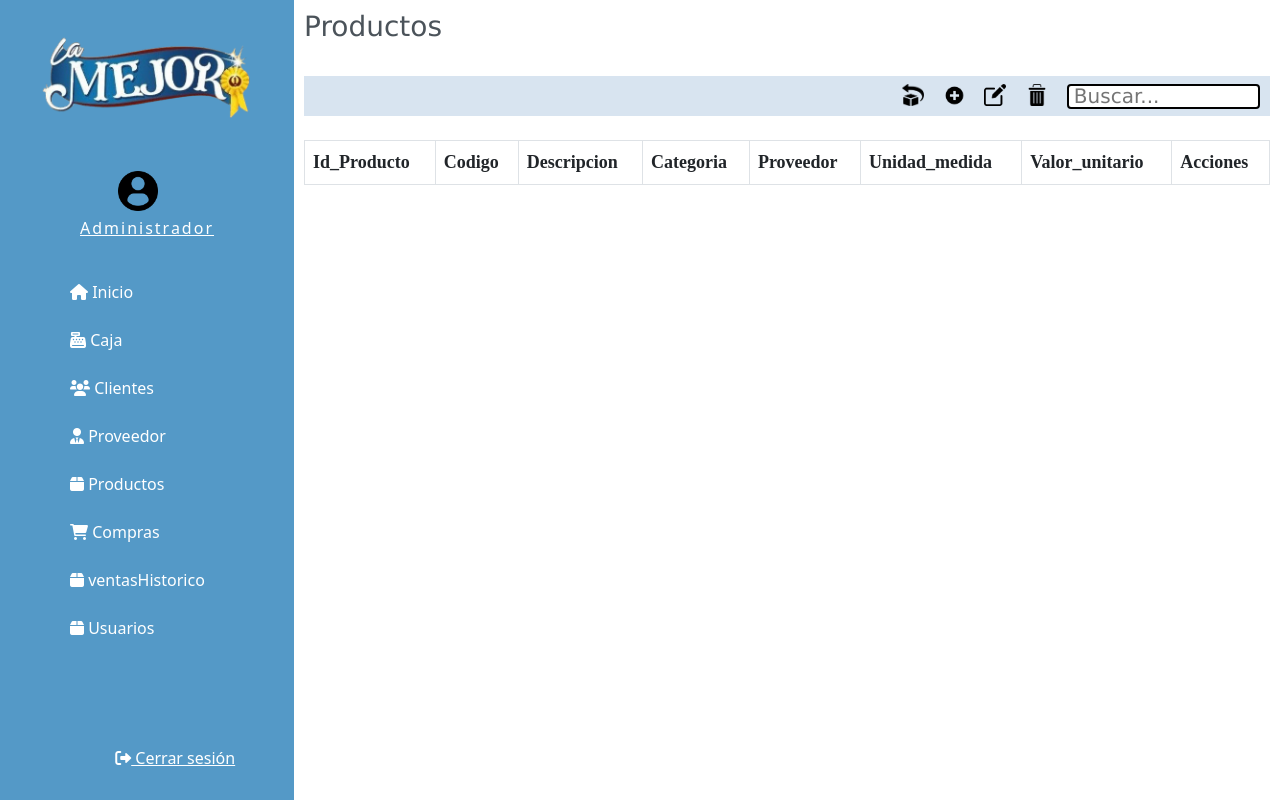
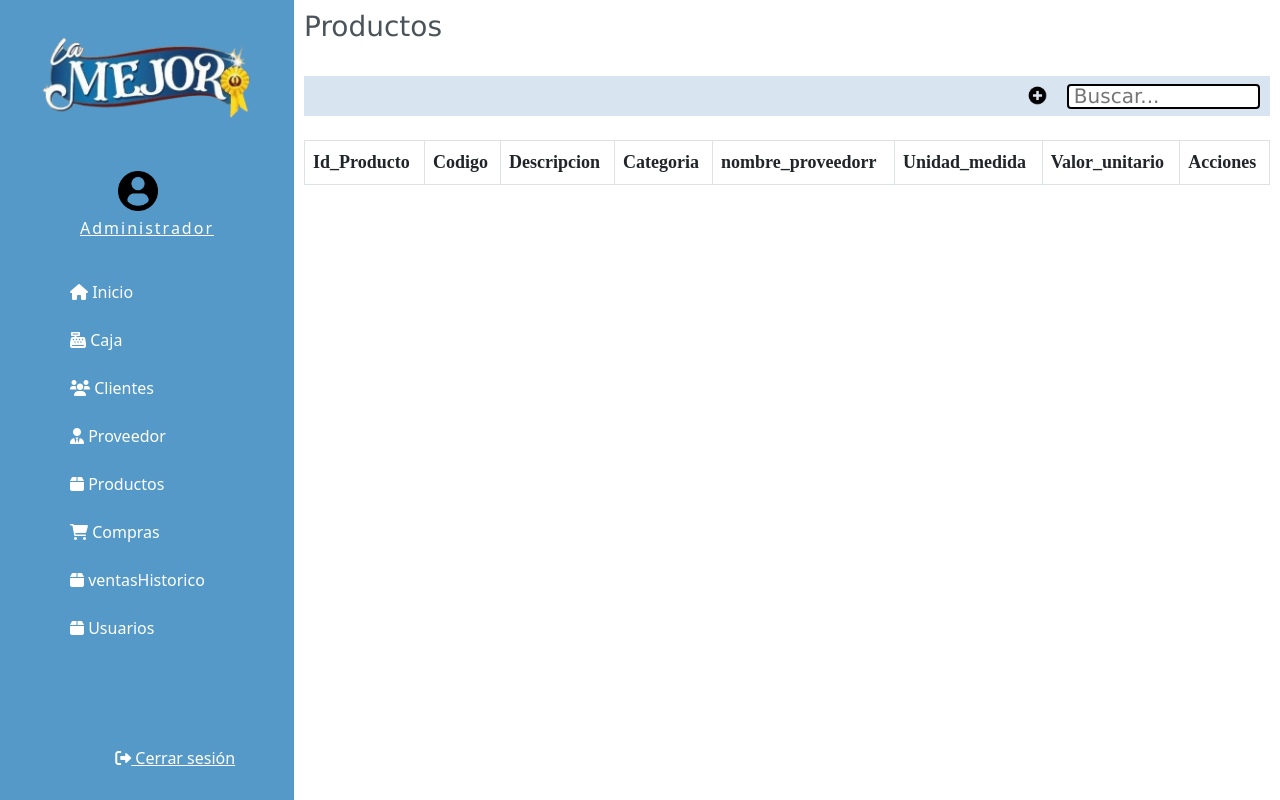
Before and after one commit to MarcelaEC123/Proyecto_web, a Flask app: page /productos in a window 1280 px wide. Run offline with Flask 3, Linux system fonts and the light colour scheme; data that the repository does not hold is empty.

Commit message:
relacion de la base de datos

```diff
--- a/aplicativo_pos_hc/aplicativo_pos_hc/app.py
+++ b/aplicativo_pos_hc/aplicativo_pos_hc/app.py
@@ -221,17 +221,17 @@ def addGuardarPreveedores():
      id_proveedor = request.form['id_proveedor']
      tipo_identificacion = request.form['tipo_identificacion']
      numero_identificacion = request.form['numero_identificacion']
-     razon_social = request.form['razon_social']
+     nombre_proveedor = request.form['nombre_proveedor ']
      email = request.form['email']
      direccion = request.form['direccion']
      telefono = request.form['telefono']
      dia_de_visita = request.form['dia_de_visita']
      dia_de_entrega = request.form['dia_de_entrega']
 
-     if id_proveedor and tipo_identificacion and numero_identificacion and  razon_social and  email and direccion and  telefono and dia_de_visita and dia_de_entrega:
+     if id_proveedor and tipo_identificacion and numero_identificacion and  nombre_proveedor  and  email and direccion and  telefono and dia_de_visita and dia_de_entrega:
         db_connection, cursor = db.conectar_bd()
-        sql = "INSERT INTO proveedor (id_proveedor,tipo_identificacion,numero_identificacion, razon_social, email,direccion, telefono , dia_de_visita, dia_de_entrega) VALUES (%s,%s,%s,%s,%s,%s,%s,%s,%s)"
-        data = (id_proveedor,tipo_identificacion,numero_identificacion, razon_social,email,direccion,telefono,dia_de_visita,dia_de_entrega)
+        sql = "INSERT INTO proveedor (id_proveedor,tipo_identificacion,numero_identificacion, nombre_proveedor , email,direccion, telefono , dia_de_visita, dia_de_entrega) VALUES (%s,%s,%s,%s,%s,%s,%s,%s,%s)"
+        data = (id_proveedor,tipo_identificacion,numero_identificacion, nombre_proveedor ,email,direccion,telefono,dia_de_visita,dia_de_entrega)
         cursor.execute(sql, data)
         db_connection.commit()
         cursor.close()
@@ -269,14 +269,14 @@ def addGuardar():
      codigo = request.form['codigo']
      descripcion = request.form['descripcion']
      categoria = request.form['categoria']
-     proveedor = request.form['proveedor']
+     nombre_proveedor = request.form['nombre_proveedor']
      valorUnitario = request.form['valor_unitario']
      unidadMedida = request.form['unidad_medida']
 
-     if id_producto and codigo and descripcion and categoria and proveedor and valorUnitario and unidadMedida:
+     if id_producto and codigo and descripcion and categoria and nombre_proveedor and valorUnitario and unidadMedida:
         db_connection, cursor = db.conectar_bd()
-        sql = "INSERT INTO producto (id_producto,codigo,descripcion,categoria,proveedor,valor_unitario,unidad_medida) VALUES (%s,%s,%s,%s,%s,%s,%s)"
-        data = (id_producto,codigo,descripcion,categoria,proveedor,valorUnitario,unidadMedida)
+        sql = "INSERT INTO producto (id_producto,codigo,descripcion,categoria, nombre_proveedor,valor_unitario,unidad_medida) VALUES (%s,%s,%s,%s,%s,%s,%s)"
+        data = (id_producto,codigo,descripcion,categoria, nombre_proveedor,valorUnitario,unidadMedida)
         cursor.execute(sql, data)
         db_connection.commit()
         cursor.close()
@@ -299,14 +299,14 @@ def editar(id_producto):
     codigo = request.form['codigo']
     descripcion = request.form['descripcion']
     categoria = request.form['categoria']
-    proveedor = request.form['proveedor']
+    nombre_proveedor = request.form[' nombre_proveedor']
     valorUnitario = request.form['valor_unitario']
     unidadMedida = request.form['unidad_medida']
 
-    if codigo and descripcion and categoria and proveedor and valorUnitario and unidadMedida:
+    if codigo and descripcion and categoria and nombre_proveedor and valorUnitario and unidadMedida:
         db_connection, cursor = db.conectar_bd()
-        sql = "UPDATE producto SET codigo = %s, descripcion = %s, categoria = %s, proveedor = %s, valor_unitario = %s, unidad_medida = %s WHERE id_producto = %s"
-        data = (codigo, descripcion, categoria, proveedor, valorUnitario, unidadMedida, id_producto)
+        sql = "UPDATE producto SET codigo = %s, descripcion = %s, categoria = %s, nombre_proveedor= %s, valor_unitario = %s, unidad_medida = %s WHERE id_producto = %s"
+        data = (codigo, descripcion, categoria,  nombre_proveedor, valorUnitario, unidadMedida, id_producto)
         cursor.execute(sql, data)
         db_connection.commit()
         cursor.close()
--- a/aplicativo_pos_hc/aplicativo_pos_hc/templates/caja.html
+++ b/aplicativo_pos_hc/aplicativo_pos_hc/templates/caja.html
@@ -54,10 +54,7 @@
             <!-- Contenido principal -->
             <h3>Registro de Caja</h3>
                 <div class="horizontal-bar my-4 d-flex py-2 justify-content-end " >
-                    <img src="/static/images/devolucion.png" alt="devolucion" class="icon" onclick="openModalDevolucion()">
                     <img src="/static/images/agregar.png" alt="agregar" class="icon" onclick="openModal()">
-                    <img src="/static/images/editar.png" alt="Editar" class="icon" onclick="openModal2()">
-                    <img src="/static/images/Eliminar.png" alt="Eliminar" class="icon">
                     <button type="button" class="lector">Lectura codigo de barras</button>
                     <input type="text" id="search-input" placeholder="Buscar...">
                 </div>
--- a/aplicativo_pos_hc/aplicativo_pos_hc/templates/clientes.html
+++ b/aplicativo_pos_hc/aplicativo_pos_hc/templates/clientes.html
@@ -53,10 +53,7 @@
             <!-- Contenido principal -->
             <h3>Clientes</h3>
                 <div class="horizontal-bar my-4 d-flex py-2 justify-content-end " >
-                    <img src="/static/images/devolucion.png" alt="devolucion" class="icon" onclick="openModalDevolucion()">
                     <img src="/static/images/agregar.png" alt="agregar" class="icon" onclick="openModal()">
-                    <img src="/static/images/editar.png" alt="Editar" class="icon" onclick="openModal2()">
-                    <img src="/static/images/Eliminar.png" alt="Eliminar" class="icon">
                     <input type="text" id="search-input" placeholder="Buscar...">
                 </div>
 
--- a/aplicativo_pos_hc/aplicativo_pos_hc/templates/productos.html
+++ b/aplicativo_pos_hc/aplicativo_pos_hc/templates/productos.html
@@ -54,10 +54,7 @@
             <!-- Contenido principal -->
             <h3>Productos</h3>
                 <div class="horizontal-bar my-4 d-flex py-2 justify-content-end " >
-                    <img src="/static/images/devolucion.png" alt="devolucion" class="icon" onclick="openModalDevolucion()">
                     <img src="/static/images/agregar.png" alt="agregar" class="icon" onclick="openModal()">
-                    <img src="/static/images/editar.png" alt="Editar" class="icon" onclick="openModal2()">
-                    <img src="/static/images/Eliminar.png" alt="Eliminar" class="icon">
                     <input type="text" id="search-input" placeholder="Buscar...">
                 </div>
 
@@ -84,23 +81,23 @@
                                         <input type="text" id="descripcion" name="descripcion">
                                     </div>
                                     <div class="form-group">
-                                <label for="valor_unitario">Categoria: </label>
+                                        <label for="categoria">Categoria: </label>
                                         <input type="text" id="categoria" name="categoria">
                                     </div>
 
                                 </div>
                                 <div class="caja1">
                                     <div class="form-group">
-                                <label for="valor_unitario">Proveedor </label>
-                                <input type="text" id="proveedor" name="proveedor">
+                                        <label for="nombre_proveedor">Nombre Proveedor:</label>
+                                        <input type="text" id="nombre_proveedor" name="nombre_proveedor">
                                     </div>
                                     <div class="form-group">
-                                <label for="medio_pago">Valor unitario:</label>
-                                <input type="text" id="valorUnitario" name="valor_unitario">
+                                        <label for="valor_unitario">Valor unitario:</label>
+                                        <input type="text" id="valor_unitario" name="valor_unitario">
                                     </div>
                                     <div class="form-group">
-                                <label for="medio_pago">Unidad de medida: </label>
-                                <input type="text" id="unidadMedida" name="unidad_medida">
+                                        <label for="unidad_medida">Unidad de medida: </label>
+                                        <input type="text" id="unidad_medida" name="unidad_medida">
                                     </div>
                                 </div>
                             </div>
@@ -118,7 +115,7 @@
                             <th scope="col">Codigo</th>
                             <th scope="col">Descripcion</th>
                             <th scope="col">Categoria</th>
-                            <th scope="col">Proveedor</th>
+                            <th scope="col">nombre_proveedorr</th>
                             <th scope="col">Unidad_medida</th>
                             <th scope="col">Valor_unitario</th>
                             <th scope="col" colspan="2">Acciones</th>
@@ -131,7 +128,7 @@
                                 <td>{{d.codigo}}</td>
                                 <td>{{d.descripcion}}</td>
                                 <td>{{d.categoria}}</td>
-                                <td>{{d.proveedor}}</td>
+                                <td>{{d. nombre_proveedor}}</td>
                                 <td>{{d.unidad_medida}}</td>
                                 <td>{{d.valor_unitario}}</td>
                                 <td><button class="btn btn-primary btn-sm" id="btn-editar{{d.id_producto}}" data-bs-toggle="modal" data-bs-target="#modal{{d.id_producto}}">Editar</button></td>
@@ -156,8 +153,8 @@
                                                 <input type="text" id="descripcion" name="descripcion" value="{{d.descripcion}}">
                                                 <label>Categoria: </label>
                                                 <input type="text" id="categoria" name="categoria" value="{{d.categoria}}">
-                                                <label>Proveedor </label>
-                                                <input type="text" id="proveedor" name="proveedor" value="{{d.proveedor}}">
+                                                <label> nombre_proveedor </label>
+                                                <input type="text" id=" nombre_proveedor" name=" nombre_proveedor" value="{{d.nombre_proveedor}}">
                                                 <label>Valor unitario:</label>
                                                 <input type="text" id="valorUnitario" name="valor_unitario" value="{{d.valor_unitario}}">
                                                 <label>Unidad de medida: </label>
```
Also changed, not shown: aplicativo_pos_hc/aplicativo_pos_hc/templates/proveedores.html (+6 -10 lines), aplicativo_pos_hc/aplicativo_pos_hc/database.py (line endings or trailing spaces). Lines whose indentation alone changed are shown as unchanged.
